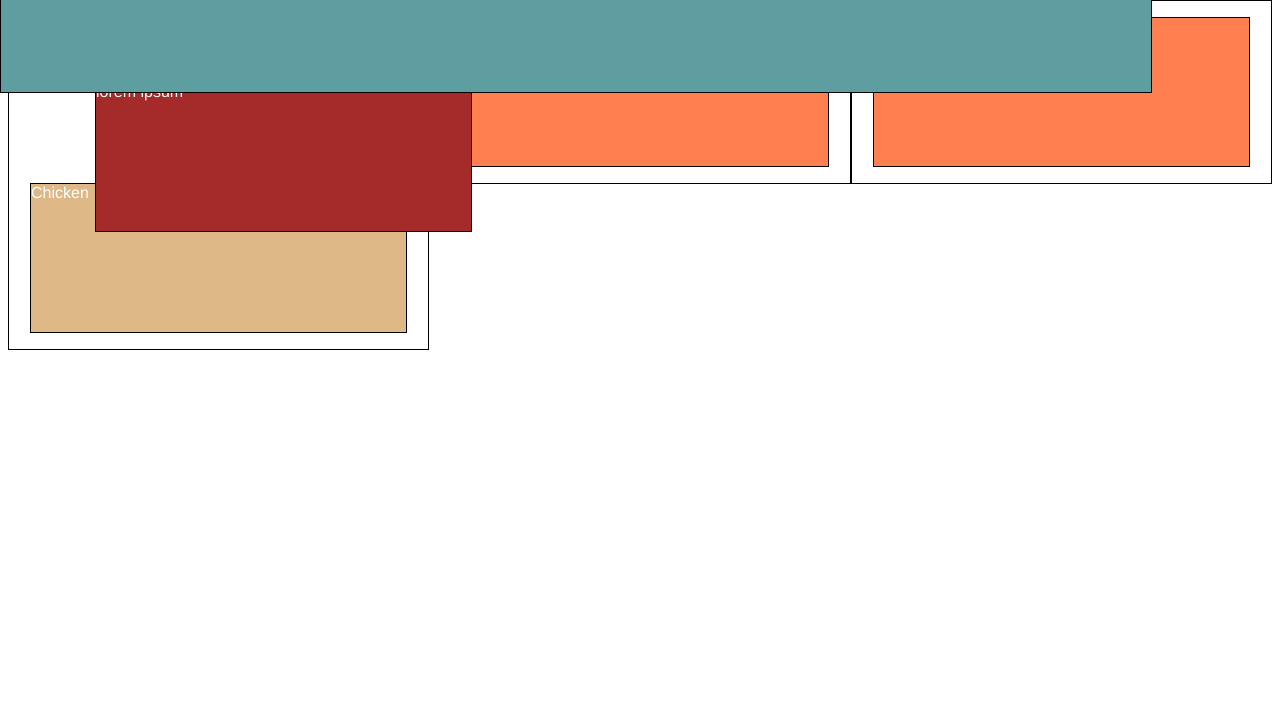
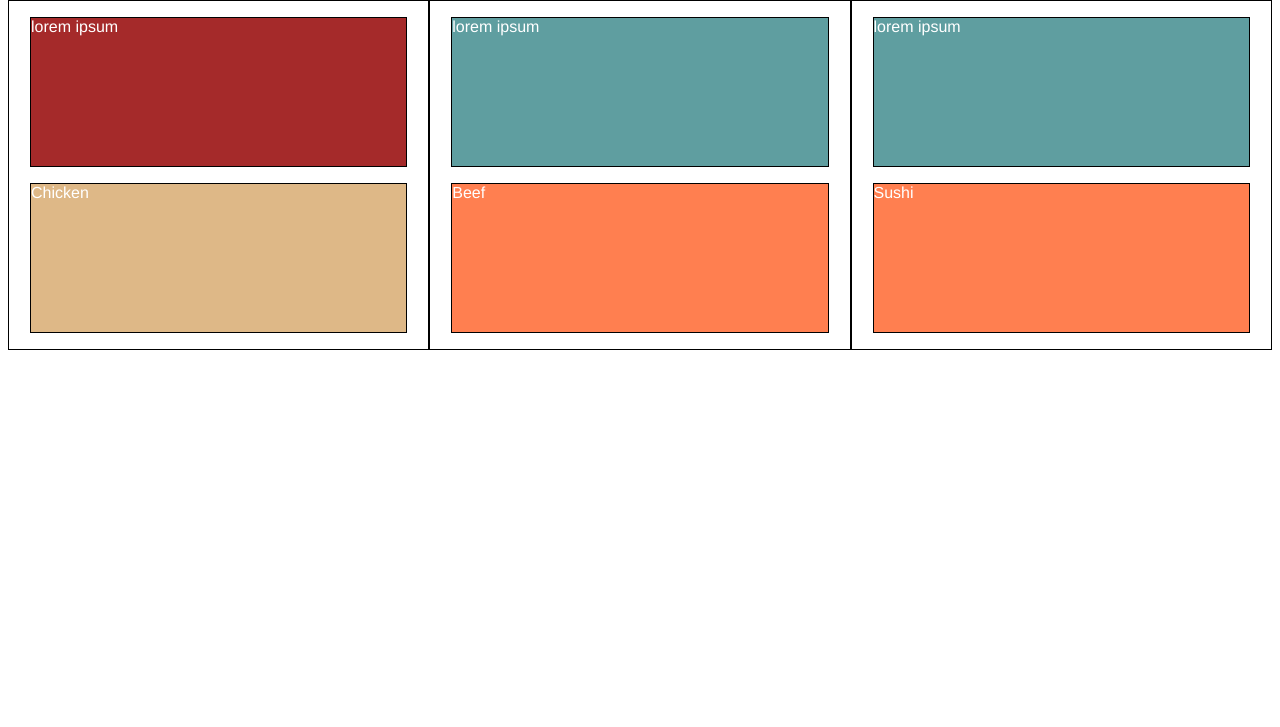
Before and after one commit to christianel/frontend_course, a plain HTML site: page module2_solution/index.html in a window 1280 px wide. Shown: the part 73-800 px from the top of the page. Drawn offline with Linux system fonts and the light colour scheme.

Commit message:
Changes to styles

```diff
--- a/module2_solution/css/style.css
+++ b/module2_solution/css/style.css
@@ -20,7 +20,6 @@ p {
 
 #p1 {
   background-color: #A52A2A;
-  position: relative;
   top: 65px;
   left: 65px;
 }
@@ -29,7 +28,6 @@ p {
 }
 #p3 {
   background-color: #5F9EA0;
-  position: absolute;
   top: 0;
   left: 0;
 }
@@ -38,7 +36,6 @@ p {
 }
 #p5 {
   background-color: #5F9EA0;
-  position: absolute;
   top: 0;
   left: 0;
 }
```
